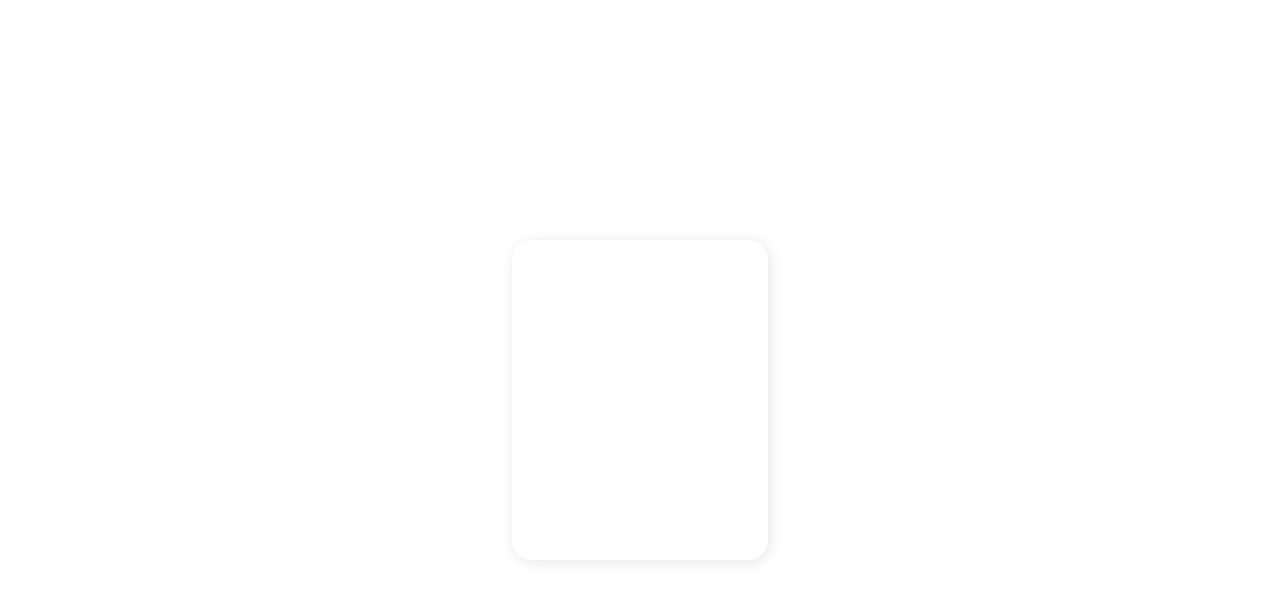
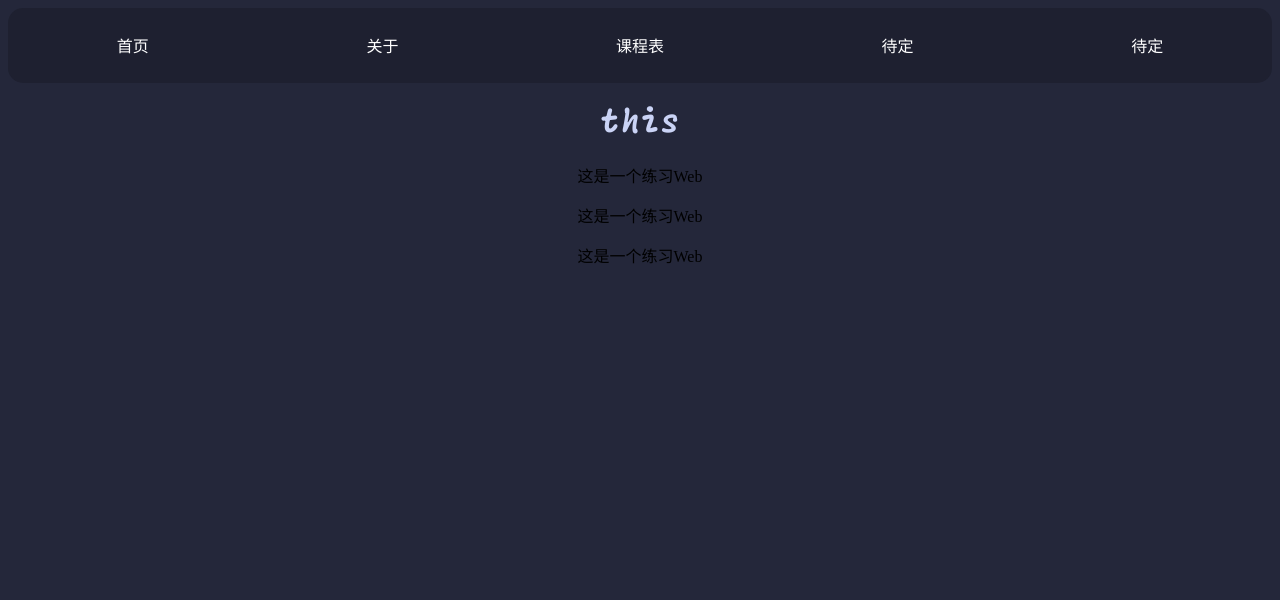
Before and after one commit to Sittymin/Sittymin.github.io, a plain HTML site: page index.html in a window 1280 px wide. Drawn offline with Linux system fonts and the light colour scheme.

Commit message:
导航栏的创建

```diff
--- a/index.html
+++ b/index.html
@@ -4,13 +4,27 @@
     <meta charset="utf-8">
     <title>练习Web</title>
     <link href="styles/index.css" rel="stylesheet">
+    <link href="styles/nav.css" rel="stylesheet">
     <script src="scripts/main.js" defer></script>
   </head>
 
-  <body class="bgimg">
+  <body>
+    <nav>
+      <ul>
+        <li><a>首页</a></li>
+        <li><a>关于</a></li>
+        <li><a>课程表</a></li>
+        <li><a>待定</a></li>
+        <li><a>待定</a></li>
+      </ul>
+    </nav>
     <div>
       <div class="glass">
-
+        <div class="glass-content">
+          <h1>this</h1>
+          <p>这是一个练习Web</p>
+          <p>这是一个练习Web</p>
+          <p>这是一个练习Web</p>
       </div>
     </div>
 
--- a/styles/index.css
+++ b/styles/index.css
@@ -1,42 +1,22 @@
-    /*超链接颜色*/
+
 body {
-  color: rgb(0, 173, 181);
-  background-color: rgba(0, 0, 0, 0);
-  font-family: '霞鹜臻楷';
+  background-color: #24273a;
   text-align: center;
 
 }
 
-.bgimg {
-  background-image: url(../Other/51.jxl);
-  background-attachment: fixed;                 /*图片不随页面滚动*/
-  background-size: cover;                       /*图片填满屏幕*/
-  background-position: center;                  /*图片居中*/
-}
-
-.glass {
-  position: absolute;
-  width: 20%;
-  height: 40%;
-  top: 30%;
-  left: 40%;
-  border-radius: 20px;
-  color: #eee;
-  background: rgba(255, 255, 255, 0.05);
-  backdrop-filter: blur(4px);
-  box-shadow: inset 1px 1px 6px rgba(255, 255, 255, 0.1),
-              2px 2px 15px rgba(0, 0, 0, 0.1);
-  animation: am ease-out 1s 0.2s backwards;
-}
-
-@keyframes am {
-  0%  { transform: translateY(8px); opacity: 0;}
-  100%{ transform: translateY(0px); opacity: 1;}
+h1 {
+  color: #cad3f5;
+  font-family: Radon;
 }
 
 
-
+/* 重命名字体 */
 @font-face {
-  font-family: '霞鹜臻楷';
-  src: url('../LXGWZhenKai.woff2');
+  /* EN */
+  font-family: 'Neon';
+  src: url('../MonaspaceNeonVarVF[wght\,wdth\,slnt].woff2') format('woff2');
+  font-family: 'Radon';
+  src: url('../MonaspaceRadonVarVF[wght\,wdth\,slnt].woff2') format('woff2');
+  /* Uni */
 }
--- /dev/null
+++ b/styles/nav.css
@@ -0,0 +1,62 @@
+/* 导航栏部分 */
+nav ul {
+    list-style: none;
+    margin: 0;
+    padding: 0;
+    background-color: #1e2030; /* 导航栏背景颜色 */
+    display: flex;
+    justify-content: space-around;
+    border-radius: 15px;
+}
+
+nav ul li {
+    flex: 1 1 auto; /* 每个列表项占据相同的空间 */
+    color: white; /* 链接文字颜色 */
+    text-align: center;
+    padding: 2% 0;
+    text-decoration: none;
+    transition: background-color 0.3s ease;
+    position: relative;
+    overflow: hidden;
+}
+
+nav ul li::before {
+    content: "";
+    position: absolute;
+    width: 0;
+    height: 2px;
+    bottom: 0;
+    left: 50%;
+    background-color: #8aadf4;
+    transition: all 0.3s ease;
+}
+
+  /* 针对导航栏链接的悬停效果 */
+nav ul li:hover {
+    background-color: #5b6078; /* 鼠标悬停时的背景颜色 */
+}
+
+nav ul li:hover::before {
+    width: 100%;
+    left: 0;
+}
+  /* 针对第一个和最后一个列表项的悬停效果 */
+nav ul li:first-child {
+    border-top-left-radius: 15px;
+    border-bottom-left-radius: 15px;
+}
+
+nav ul li:last-child {
+    border-top-right-radius: 15px;
+    border-bottom-right-radius: 15px;
+}
+
+nav ul li:first-child:hover {
+    border-top-left-radius: 15px;
+    border-bottom-left-radius: 15px;
+}
+
+nav ul li:last-child:hover {
+    border-top-right-radius: 15px;
+    border-bottom-right-radius: 15px;
+}
```
Also changed, not shown: MonaspaceNeonVarVF[wght,wdth,slnt].woff2 (added), MonaspaceRadonVarVF[wght,wdth,slnt].woff2 (added), 1 other file.
